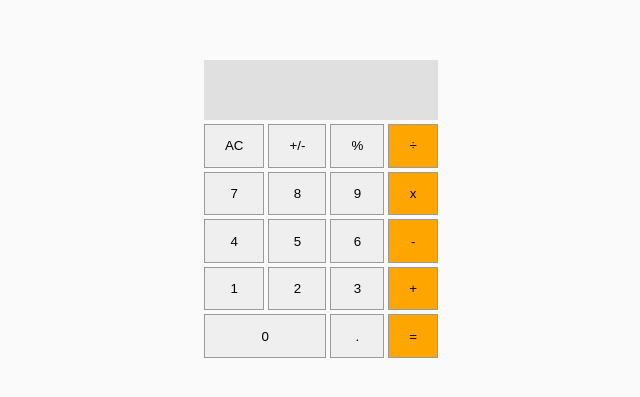
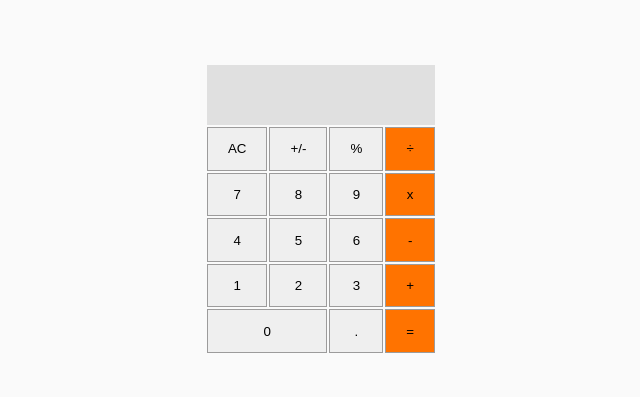
Before and after one commit to soulemanou-software/Math-Magicians, a React (Create React App) app: page / in a window 1280 px wide. Shown: the part 191-588 px from the top of the page, without its empty margins (319-959 px from the left). Built offline with nearby package versions, Linux system fonts and the light colour scheme.

Commit message:
worked on some styling part again

```diff
--- a/src/components/Calculator.css
+++ b/src/components/Calculator.css
@@ -7,7 +7,7 @@
   -moz-user-select: none;
   -ms-user-select: none;
   width: 200px;
-  gap: 4px;
+  gap: 2px;
 }
 
 .screen {
@@ -34,12 +34,12 @@
 }
 
 .btn:active {
-  background: #eeebeb;
+  background: #a5a5a5;
   transform: scale(0.9);
 }
 
 .operator {
-  background: orange;
+  background: rgb(255, 115, 0);
   text-align: center;
 }
 
```
